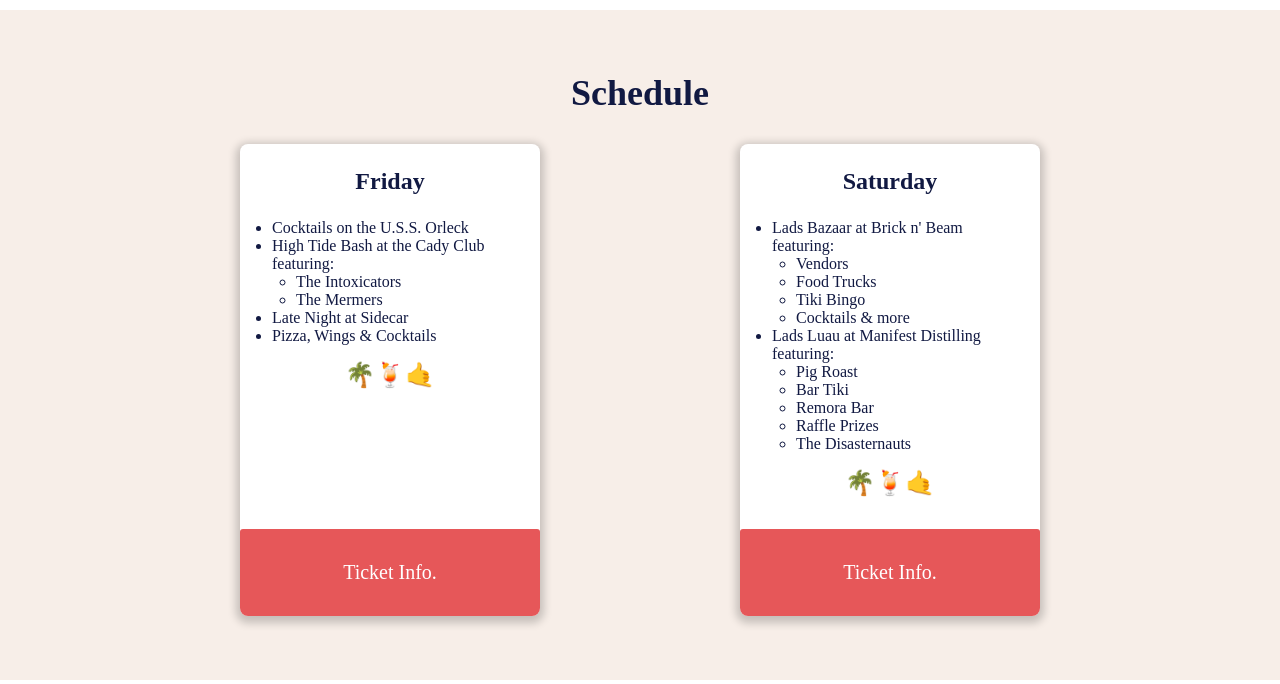
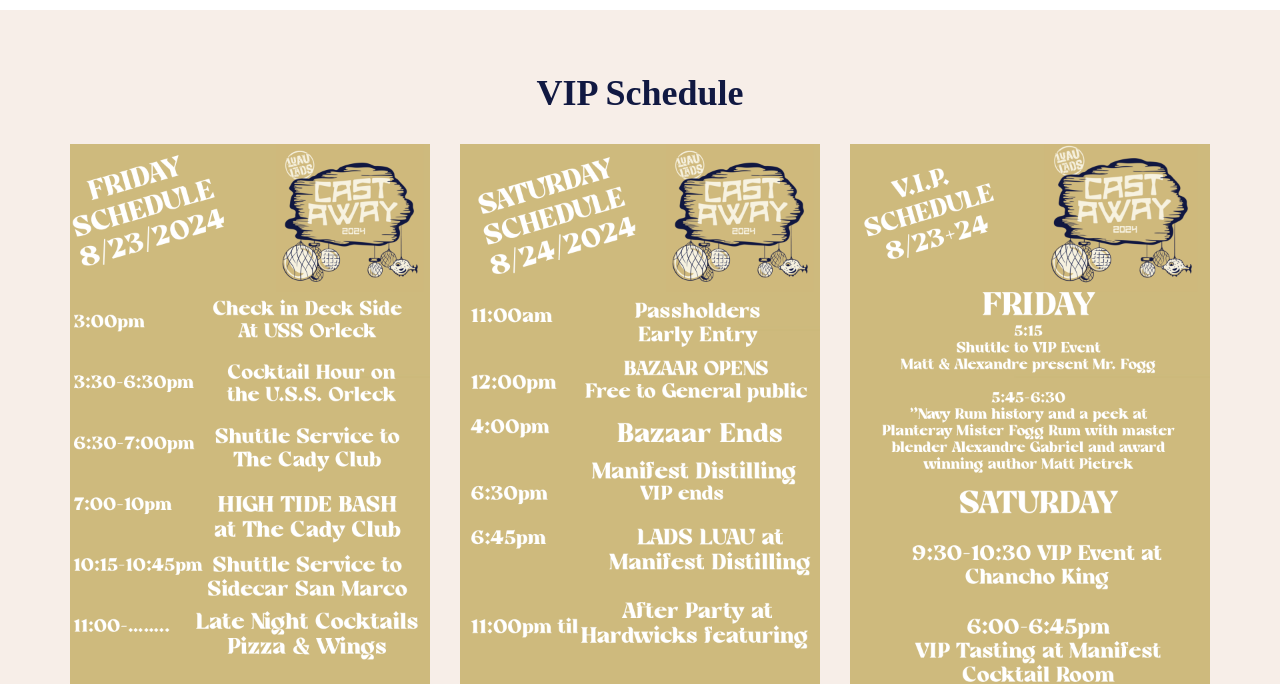
Before and after one commit to widescreenBob/castaway, a plain HTML site: page index.html in a window 1280 px wide. Shown: the part 979-1663 px from the top of the page. Drawn offline with nearby package versions, Linux system fonts and the light colour scheme; a web font is replaced by a local one.

Commit message:
Add vip schedule

```diff
--- a/index.html
+++ b/index.html
@@ -31,6 +31,7 @@
   <nav class="castaway-nav">
     <ul class="castaway-menu">
       <li class="castaway-menu__item"><a href="#whatis">What is Castaway?</a></li>
+      <li class="castaway-menu__item"><a href="#vip">VIP Schedule</a></li>
       <li class="castaway-menu__item"><a href="#schedule">Schedule</a></li>
       <li class="castaway-menu__item"><a href="#tickets">Tickets?</a></li>
     </ul>
@@ -68,7 +69,15 @@
       </div>
     </div>
   </section>
-  <section id="schedule" class="castaway-content-section--alt">
+  <section id="vip" class="castaway-content-section--alt">
+    <h2>VIP Schedule</h2>
+    <div class="castaway-content-section__33">
+      <img class="castaway-schedule-image" src="./images/schedules/friday.png" alt="3:00pm Check in Deck Side At USS Orleck 3:30-6:30pm Cocktail Hour on the U.S.S. Orleck 6:30-7:00pm Shuttle Service to The Cady Club 7:00-10pm HIGH TIDE BASH at The Cady Club 10:15-10:45pm Shuttle Service to Sidecar San Marco 11:00 Late Night Cocktails Pizza & Wings"/>
+      <img class="castaway-schedule-image" src="./images/schedules/saturday.png" alt="11:00am Passholders Early Entry 12:00pm BAZAAR OPENS Free to General public 4:00pm Bazaar Ends 6:30pmManifest Distilling VIP ends 6:45pm LADS LUAU at Manifest Distilling 11:00pm til After Party at Hardwicks" />
+      <img class="castaway-schedule-image" src="./images/schedules/both.png" alt="5:15 Shuttle to VIP Event Matt & Alexandre present Mr. Fogg 5:45-6:30 Navy Rum history and a peek at Planteray Mister Fogg Rum with master blender Alexandre Gabriel and award winning author Matt Pietrek SATURDAY 9:30-10:30 VIP Event at Chancho King 6:00-6:4 5pm VIP Tasting at Manifest Cocktail Room" />
+    </div>
+  </section>
+  <section id="schedule" class="castaway-content-section">
     <h2> Schedule</h2>
     <div class="castaway-content-section__5050">
       <div class="castaway-content-schedule-card">
@@ -125,7 +134,7 @@
       </div>
     </div>
   </section>
-  <section id="tickets" class="castaway-content-section">
+  <section id="tickets" class="castaway-content-section--alt">
     <h2> Tickets</h2>
     <div class="castaway-content-section__call-out">
       <div class="castaway-content-schedule-card gold-card">
@@ -221,7 +230,7 @@
       </div>
     </div>
   </section>
-  <section id="tickets" class="castaway-content-section--alt">
+  <section id="tickets" class="castaway-content-section">
     <h2> Sponsors</h2>
     <div class="castaway-sponsors">
       <a href="https://www.realingredients.com/"><img src="./images/sponsor/real-top-row.png" alt="real exotics mixer logo"></a>
--- a/styles/index.processed.css
+++ b/styles/index.processed.css
@@ -234,7 +234,8 @@
   }
 }
 
-.castaway-content-section__5050>div {
+.castaway-content-section__5050>div,
+.castaway-content-section__33>div {
   width: 100%;
 }
 
@@ -242,10 +243,10 @@
   .castaway-content-section__5050>div {
     width: 50%;
   }
-}
 
-.castaway-content-section__33>div {
-  width: 33%;
+  .castaway-content-section__33>div {
+    width: 33%;
+  }
 }
 
 .castaway-content-section__call-out {
@@ -362,3 +363,15 @@
   align-items: center;
   justify-content: center;
 }
+
+.castaway-schedule-image {
+  width: 100%;
+  height: auto;
+  margin-bottom: 32px;
+
+  @media (width >=959px) {
+    width: 30%;
+    height: auto;
+    margin-bottom: 0;
+  }
+}
```
Also changed, not shown: images/schedules/both.PNG (added), images/schedules/friday.PNG (added), images/schedules/saturday.PNG (added), 1 other file.
